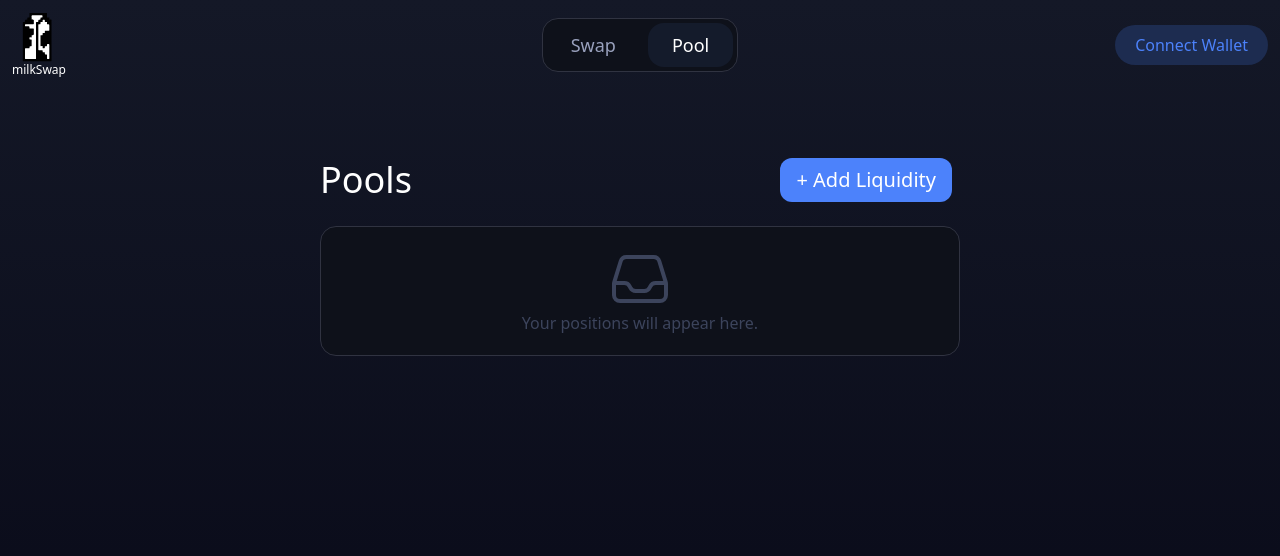
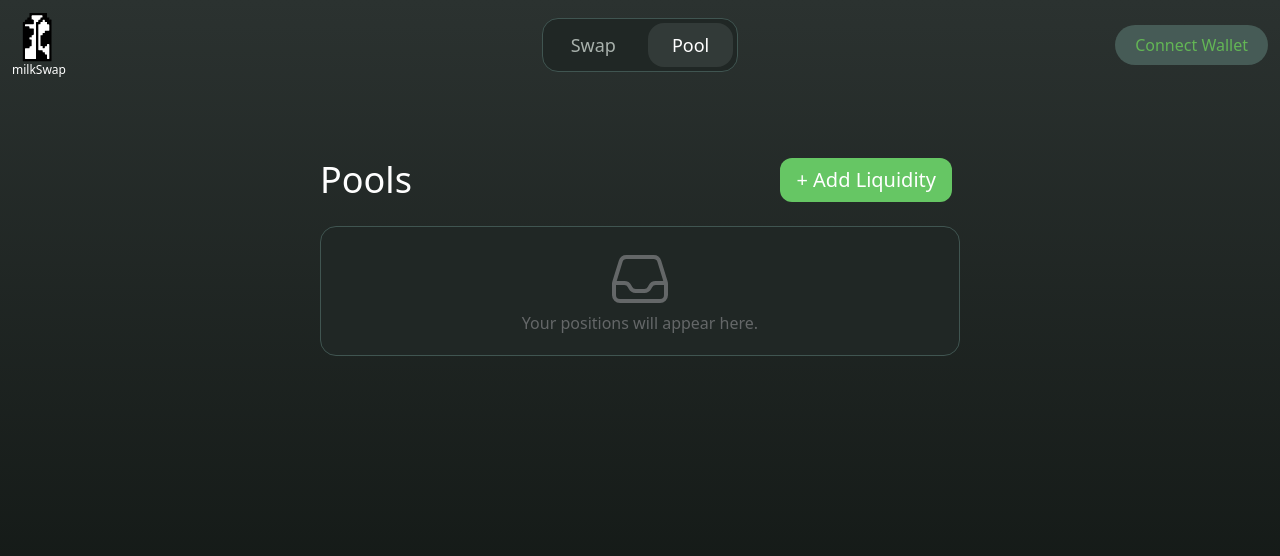
Before and after one commit to YD-GitGang/UniswapV2-style-DEX---Portfolio---, a Next.js app: page /pool in a window 1280 px wide. Shown: the top 556 px of the page. Built offline with nearby package versions, Linux system fonts and the light colour scheme.

Commit message:
Polished some parts to deploy the UI

```diff
--- a/src/components/AddLiquidityDialog.tsx
+++ b/src/components/AddLiquidityDialog.tsx
@@ -144,7 +144,7 @@ const AddLiquidityDialog = (props: addLiquidityDialogProps) => {
             setIsTxSubmittedOpen(true)
 
             // DEBUG
-            await new Promise(resolve => setTimeout(resolve, 3000));
+            // await new Promise(resolve => setTimeout(resolve, 3000));
 
             const receipt = await tx.wait()   // (※30)
             const poolInterface = new ethers.utils.Interface(uniswapV2StyleDexPool.abi)
--- a/src/components/PositionItem.tsx
+++ b/src/components/PositionItem.tsx
@@ -134,7 +134,7 @@ const PositionItem = (props: PositionItemProps) => {
             const receipt = await tx.wait()  // (※15)
 
             //DEBUG
-            await new Promise(resolve => setTimeout(resolve, 3000));
+            // await new Promise(resolve => setTimeout(resolve, 3000));
 
             const poolInterface = new ethers.utils.Interface(uniswapV2StyleDexPool.abi)
             const parsedLogs = []
--- a/src/components/Swap.tsx
+++ b/src/components/Swap.tsx
@@ -121,7 +121,7 @@ const Swap = () => {
             setIsTxSubmittedOpen(true)
 
             //DEBUG
-            await new Promise(resolve => setTimeout(resolve, 3000))  // hardhatネットワーク用の3秒待機
+            // await new Promise(resolve => setTimeout(resolve, 3000))  // hardhatネットワーク用の3秒待機
 
             const receipt = await tx.wait()   // (※16)
             const poolInterface = new ethers.utils.Interface(uniswapV2StyleDexPool.abi)
--- a/src/styles/globals.css
+++ b/src/styles/globals.css
@@ -4,7 +4,7 @@
 
 @layer base {
   body {
-      background: linear-gradient(to bottom, #141827 0%, #070816 100%);
+      background: linear-gradient(to bottom, #2b3230 0%, #0c110e 100%);
       width: 100vw;
       height: 100vh;
       background-attachment: fixed;
--- a/tailwind.config.js
+++ b/tailwind.config.js
@@ -8,20 +8,20 @@ module.exports = {
   theme: {
     extend: {
       colors: {
-        'background0': '#141827',
-        'background1': '#070816',
-        'box_black': '#0e111a',
-        'box_gray': '#141b2b',
-        'box_light_gray': '#293249',
-        'box_hover_light_gray': '#303b56',
-        'box_border': '#303341',
-        'box_blue': '#4c82fb',
-        'box_hover_blue': '#2172e5',
-        'box_dark_blue': '#1d2c50',
-        'text_gray': '#99a1bd',
-        'text_dark_gray': '#3c445c',
-        'text_blue': '#4c82fb',
-        'text_dark_blue': '#0436a6',
+        'background0': '#0c110e',
+        'background1': '#459439',
+        'box_black': '#202725',
+        'box_gray': '#323a38',
+        'box_light_gray': '#3e504b',
+        'box_hover_light_gray': '#4a645e',
+        'box_border': '#405551',
+        'box_blue': '#66c664',
+        'box_hover_blue': '#3ad637',
+        'box_dark_blue': '#465b56',
+        'text_gray': '#a8b1ac',
+        'text_dark_gray': '#646768',
+        'text_blue': '#63b655',
+        'text_dark_blue': '#618b5a',
       },
     },
   },
```
Also changed, not shown: 1 other file (tests, documents, lock files or other folders).
